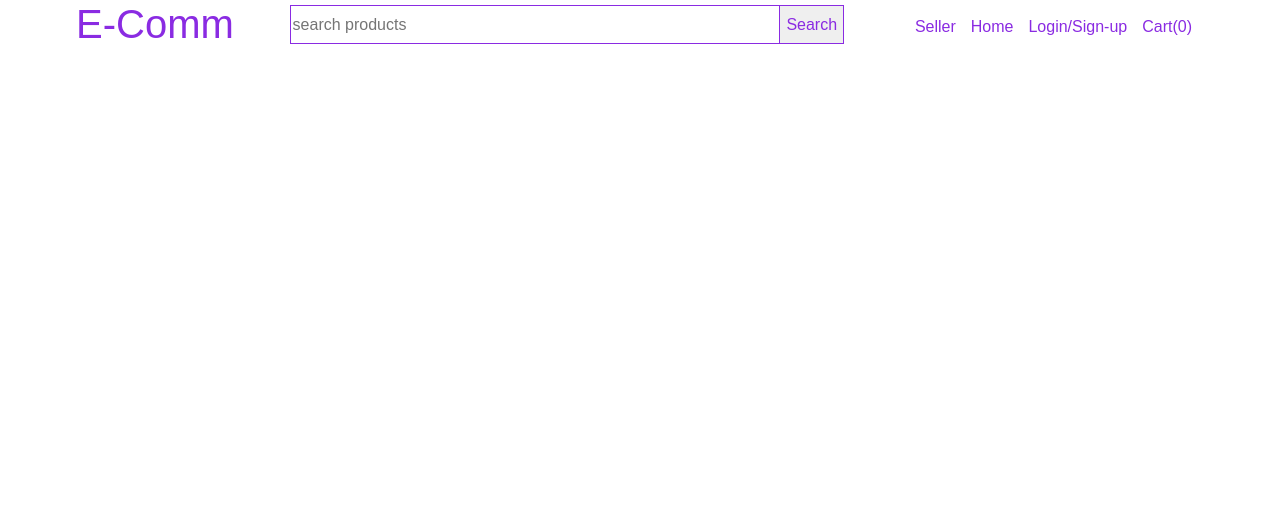
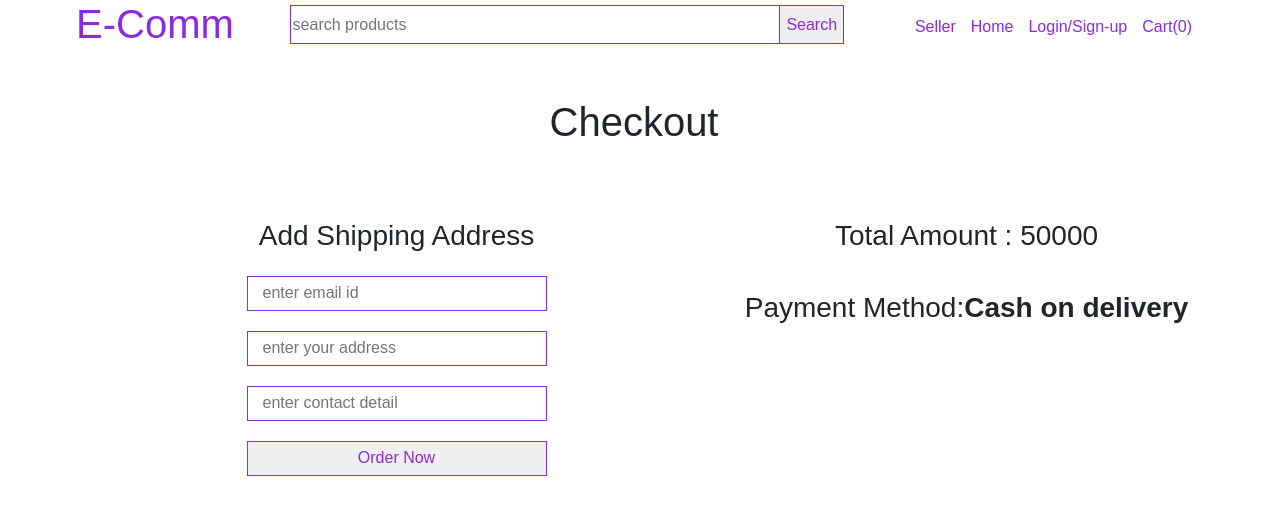
Before and after one commit to shyam-p8/angular-ecomm-project, an Angular app: page /checkout in a window 1280 px wide. Before the commit this address led to /. Shown: the top 514 px of the page. Built offline with nearby package versions, Linux system fonts and the light colour scheme.

Commit message:
video 44 checkout page

```diff
--- a/db.json
+++ b/db.json
@@ -275,6 +275,18 @@
       "quantity": 17,
       "userId": "8475",
       "productId": "4"
+    },
+    {
+      "id": "ca10",
+      "name": "Samsung",
+      "price": "10000",
+      "color": "Green",
+      "category": "mobile",
+      "description": "Storage 128 GB RAM 6 GB",
+      "image": "https://m.media-amazon.com/images/I/81juPhKSZJL._SL1500_.jpg",
+      "quantity": 1,
+      "userId": "d5d7",
+      "productId": "4"
     }
   ]
 }
--- a/src/app/app-routing.module.ts
+++ b/src/app/app-routing.module.ts
@@ -10,6 +10,7 @@ import { SearchComponent } from './search/search.component';
 import { ProductDetailsComponent } from './product-details/product-details.component';
 import { UserAuthComponent } from './user-auth/user-auth.component';
 import { CartPageComponent } from './cart-page/cart-page.component';
+import { CheckoutComponent } from './checkout/checkout.component';
 
 const routes: Routes = [
   {
@@ -54,6 +55,11 @@ const routes: Routes = [
     path:'cart-page',
     component:CartPageComponent,
     // canActivate:[AuthGuard]
+  },
+  {
+    path:'checkout',
+    component:CheckoutComponent,
+    // canActivate:[AuthGuard]
   }
 ];
 
--- a/src/app/app.module.ts
+++ b/src/app/app.module.ts
@@ -17,6 +17,7 @@ import { SearchComponent } from './search/search.component';
 import { ProductDetailsComponent } from './product-details/product-details.component';
 import { UserAuthComponent } from './user-auth/user-auth.component';
 import { CartPageComponent } from './cart-page/cart-page.component';
+import { CheckoutComponent } from './checkout/checkout.component';
 
 @NgModule({
   declarations: [
@@ -30,7 +31,8 @@ import { CartPageComponent } from './cart-page/cart-page.component';
     SearchComponent,
     ProductDetailsComponent,
     UserAuthComponent,
-    CartPageComponent
+    CartPageComponent,
+    CheckoutComponent
   ],
   imports: [
     BrowserModule,
--- a/src/app/cart-page/cart-page.component.html
+++ b/src/app/cart-page/cart-page.component.html
@@ -20,6 +20,7 @@
                 <li><span>Delivery</span><span>{{priceSummary.delivery}}</span> </li>
                 <li><span>Discount</span><span>{{priceSummary.discount}}</span> </li>
                 <li><span><h3>Total</h3></span><span><h3>{{priceSummary.total}}</h3></span></li>
+                <button class="form-button max-width" (click)="checkout()">Checkout</button>
             </ul>
         </div>
     </div>
--- a/src/app/cart-page/cart-page.component.ts
+++ b/src/app/cart-page/cart-page.component.ts
@@ -1,6 +1,7 @@
 import { Component, OnInit } from '@angular/core';
 import { ProductService } from '../services/product.service';
 import { cart, priceSummary } from '../data-type';
+import { Router } from '@angular/router';
 
 @Component({
   selector: 'app-cart-page',
@@ -17,7 +18,7 @@ export class CartPageComponent implements OnInit {
     delivery:0,
     total:0
  }
-  constructor(private productService: ProductService) {
+  constructor(private productService: ProductService, private router:Router) {
 
   }
 
@@ -40,4 +41,8 @@ export class CartPageComponent implements OnInit {
     });
   }
 
+  checkout(){
+    this.router.navigate(['/checkout']);
+  }
+
 }
--- /dev/null
+++ b/src/app/checkout/checkout.component.css
@@ -0,0 +1,11 @@
+.checkout h1{
+    text-align: center;
+    padding-top: 50px;
+    padding-bottom: 50px;
+}
+
+.checkout h3{
+    text-align: center;
+    padding-top: 15px;
+    padding-bottom: 15px;
+}
--- /dev/null
+++ b/src/app/checkout/checkout.component.html
@@ -0,0 +1,20 @@
+<div class="checkout">
+    <h1>Checkout</h1>
+    <div class="row">
+        <div class="col-sm-7">
+            <h3>Add Shipping Address</h3>
+            <form #orderData="ngForm" class="common-form">
+                <input type="text" class="form-input" name="email" placeholder="enter email id" />
+                <input type="text" class="form-input" name="address" placeholder="enter your address" />
+                <input type="text" class="form-input" name="contact" placeholder="enter contact detail" />
+                <button class="form-button"> Order Now</button>
+            </form>
+
+        </div>
+        <div class="col sm-5">
+            <h3>Total Amount : 50000</h3>
+            <h3>Payment Method:<b>Cash on delivery</b> </h3>
+
+        </div>
+    </div>
+</div>
--- a/src/styles.css
+++ b/src/styles.css
@@ -52,3 +52,7 @@ button:disabled{
 .error-p{
     color: red;
 }
+
+.max-width{
+    width: 100%;
+}
```
Also changed, not shown: src/app/checkout/checkout.component.ts (added, +10 -0 lines), 1 other file (tests, documents, lock files or other folders).
